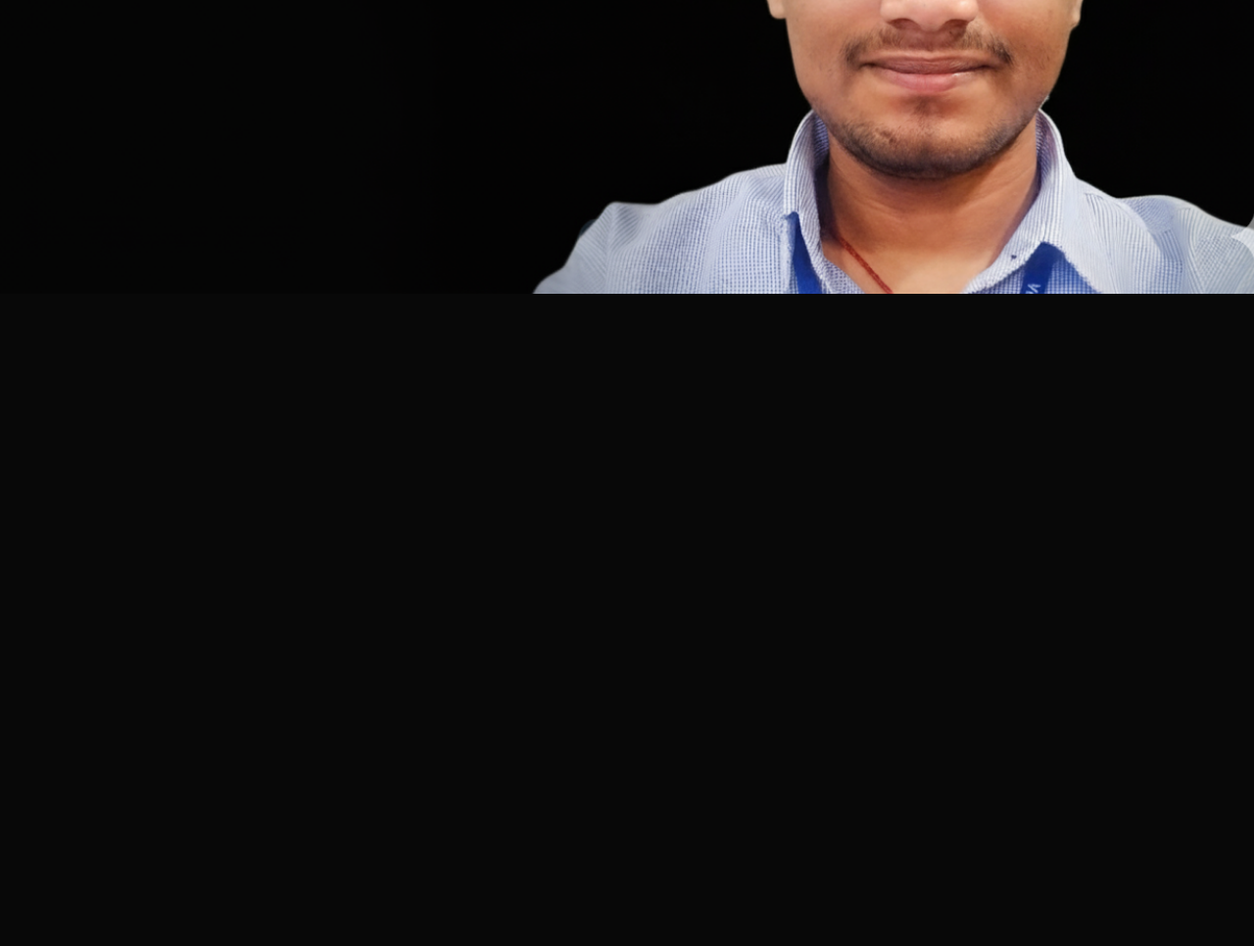
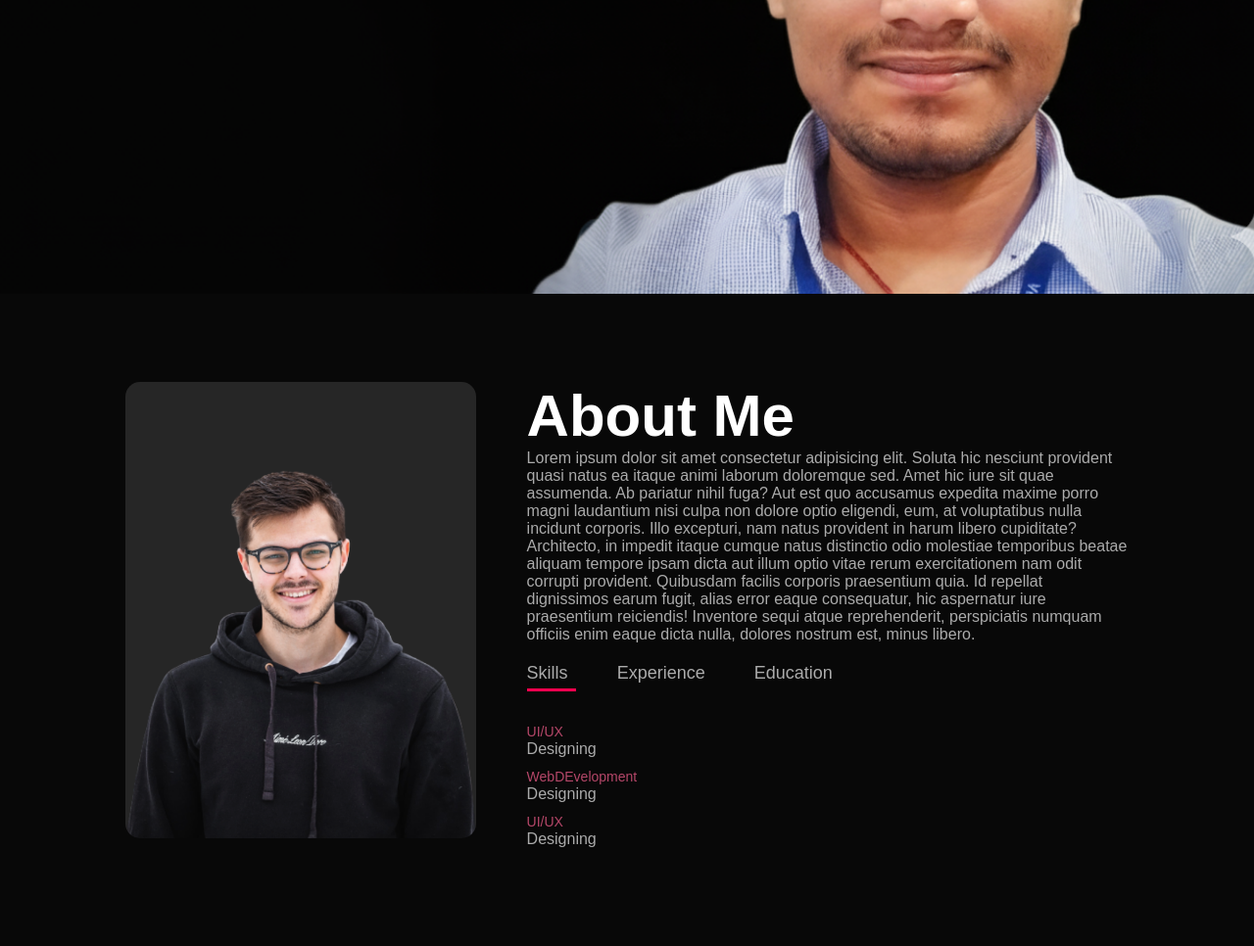
Before and after one commit to raushanraj26/Portfolio_website, a plain HTML site: page index.html in a window 1280 px wide. Shown: the part 500-1466 px from the top of the page at 98% size. Before the commit the page ends 800 px from the top, so only its background shows below. Drawn offline with Linux system fonts and the light colour scheme.

Commit message:
Updated files

```diff
--- a/index.html
+++ b/index.html
@@ -10,27 +10,117 @@
     <div id="header">
       <div class="container">
         <nav>
-            <img src="images/logo.png" class="logo">
+          <img src="images/logo.png" class="logo" />
           <ul>
             <li><a href="#">Home</a></li>
             <li><a href="#">About</a></li>
             <li><a href="#">Services</a></li>
             <li><a href="#">Portfolio</a></li>
             <li><a href="#">Contact</a></li>
-
           </ul>
         </nav>
         <div class="header-text">
-          <p>Aspiring  Engineer</p>
+          <p>Aspiring Engineer</p>
           <h1>Hi,I'm <span>Raushan Raj</span></h1>
         </div>
       </div>
     </div>
 
+    <!-- about -->
 
-   <!-- about -->
+    <div id="about">
+      <div class="container">
+        <div class="row">
+          <div class="about-col-1">
+            <img src="images/user.png" alt="" />
+          </div>
+          <div class="about-col-2">
+            <h1 class="sub-title">About Me</h1>
+            <p>
+              Lorem ipsum dolor sit amet consectetur adipisicing elit. Soluta
+              hic nesciunt provident quasi natus ea itaque animi laborum
+              doloremque sed. Amet hic iure sit quae assumenda. Ab pariatur
+              nihil fuga? Aut est quo accusamus expedita maxime porro magni
+              laudantium nisi culpa non dolore optio eligendi, eum, at
+              voluptatibus nulla incidunt corporis. Illo excepturi, nam natus
+              provident in harum libero cupiditate? Architecto, in impedit
+              itaque cumque natus distinctio odio molestiae temporibus beatae
+              aliquam tempore ipsam dicta aut illum optio vitae rerum
+              exercitationem nam odit corrupti provident. Quibusdam facilis
+              corporis praesentium quia. Id repellat dignissimos earum fugit,
+              alias error eaque consequatur, hic aspernatur iure praesentium
+              reiciendis! Inventore sequi atque reprehenderit, perspiciatis
+              numquam officiis enim eaque dicta nulla, dolores nostrum est,
+              minus libero.
+            </p>
+
+            <div class="tab-titles">
+              <p class="tab-links active-link" onclick="funct('Skills')">
+                Skills
+              </p>
+              <p class="tab-links" onclick="funct('Experience')">Experience</p>
+              <p class="tab-links" onclick="funct('Education')">Education</p>
+            </div>
+            <!-- ---skills--- -->
+            <div class="tab-contents active-tab" id="Skills">
+              <ul>
+                <li><span>UI/UX</span><br />Designing</li>
+                <li><span>WebDEvelopment</span><br />Designing</li>
+                <li><span>UI/UX</span><br />Designing</li>
+              </ul>
+            </div>
+            <!-- ---Experience--- -->
+            <div class="tab-contents" id="Experience">
+              <ul>
+                <li><span>UI/UX</span><br />Designing</li>
+                <li><span>opment</span><br />Designing</li>
+                <li><span>UI/UX</span><br />Designing</li>
+              </ul>
+            </div>
+            <!-- ---Education--- -->
+            <div class="tab-contents" id="Education">
+              <ul>
+                <li><span>hb</span><br />Designing</li>
+                <li><span>WebDEvelopment</span><br />Designing</li>
+                <li><span>UI/UX</span><br />Designing</li>
+              </ul>
+            </div>
+          </div>
+        </div>
+      </div>
+    </div>
+
+
+<!-- ---------------------------------------services--------------------- -->
+
+<div id="services"></div>
 
 
 
+
+
+
+
+
+
+
+
+    <!-- -----------------------------------script---------------- -->
+
+    <script>
+      var tablinks = document.getElementsByClassName("tab-links");
+      var tabcontents = document.getElementsByClassName("tab-contents");
+
+      function funct(tabname) {
+        for (tablink of tablinks) {
+          tablink.classList.remove("active-link");
+        }
+        for (tabcontent of tabcontents) {
+          tabcontent.classList.remove("active-tab");
+        }
+        event.currentTarget.classList.add("active-link");
+        document.getElementById(tabname).classList.add("active-tab");
+      }
+    </script>
   </body>
 </html>
--- a/style.css
+++ b/style.css
@@ -69,3 +69,82 @@ nav ul li a{
    .header-text h1 span{
     color: #ff004f;
    }
+
+
+   /* -------------about----- */
+
+
+
+   #about{
+    padding: 80px 0;
+    color: #ababab;
+
+   }
+   .row{
+    display: flex;
+    justify-content: space-between;
+    flex-wrap: wrap;
+   }
+
+   .about-col-1{
+    flex-basis: 35%;
+
+   }
+   .about-col-1 img{
+    width: 100%;
+    border-radius: 15px;
+   }
+    .about-col-2 {
+   flex-basis: 60%;
+
+   }
+   .sub-title{
+    font-size: 60px;
+    font-weight: 600;
+    color: #fff;
+   }
+   .tab-titles{
+
+    margin: 20px 0 40px;
+    display: flex;
+   }
+   .tab-links{
+    margin-right: 50px;
+    font-size: 18px;
+    cursor: pointer;
+    position: relative;
+   }
+
+   .tab-links::after{
+    content: '';
+    width: 0;
+    height: 3px;
+    background: #ff004f;
+    position: absolute;
+    left: 0;
+    bottom: -8px;
+    transition: 0.5s;
+   }
+   .tab-links.active-link::after{
+    width: 50px;
+   }
+
+   .tab-contents ul li{
+    list-style: none;
+    margin: 10px 0;
+
+
+   }
+   .tab-contents ul li span{
+    color: #b54769;
+    font-size: 14px;
+   }
+
+   .tab-contents{
+    display: none;
+
+   }
+
+   .tab-contents.active-tab{
+    display: block;
+   }
```
Lines whose indentation alone changed are shown as unchanged.
